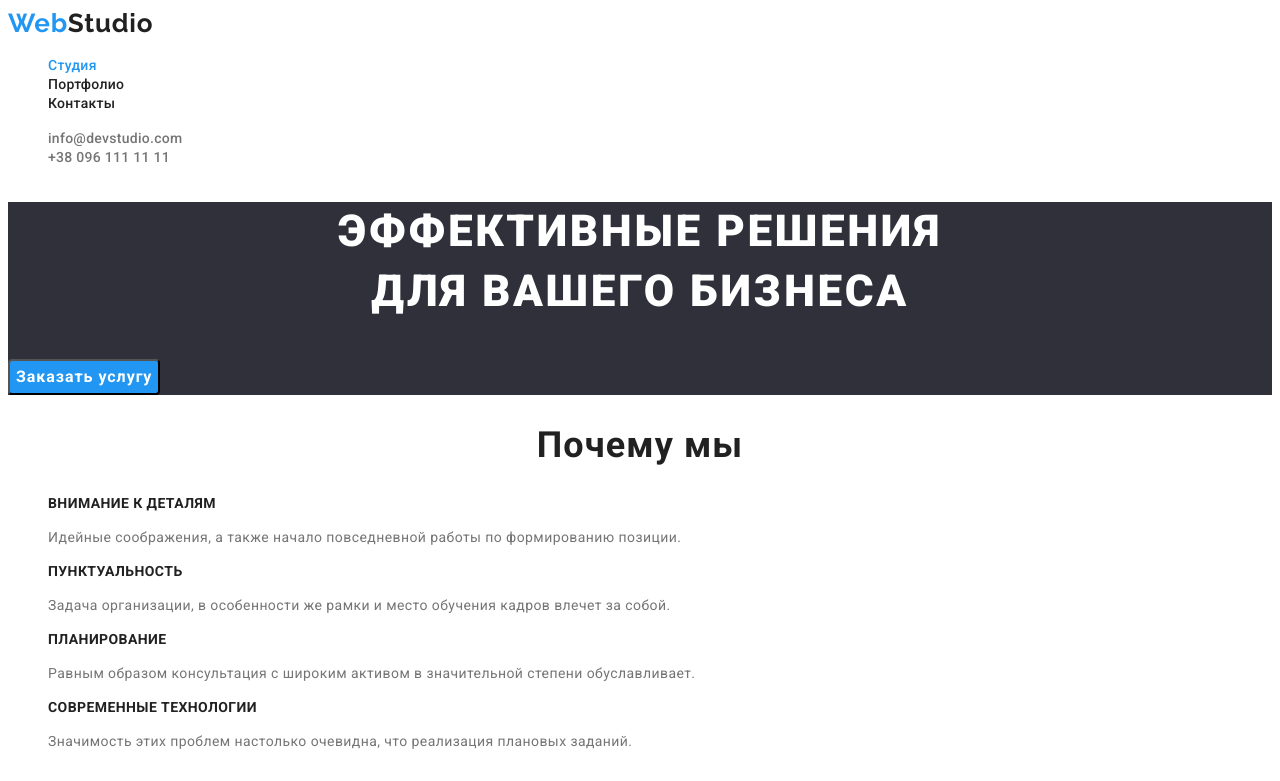
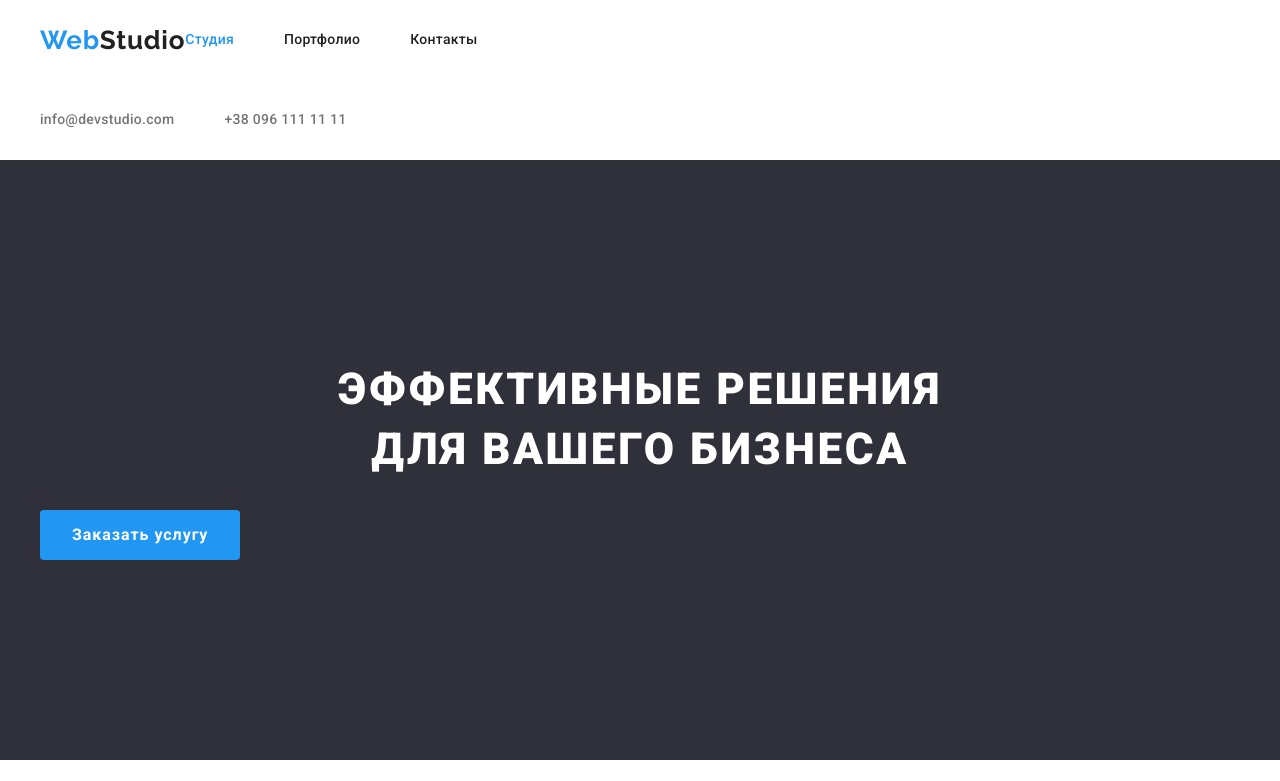
Before and after one commit to Anna-3008/goit-markup-hw-03, a plain HTML site: page index.html in a window 1280 px wide. Shown: the top 781 px of the page. Drawn offline with Linux system fonts and the light colour scheme.

Commit message:
Добавляет разметку макета

```diff
--- a/css/styles.css
+++ b/css/styles.css
@@ -9,9 +9,15 @@
 }
 
 body {
+  margin: 0;
   color: var(--primary-text-color);
   background-color: var(--primary-white-color);
   font-family: Roboto, sans-serif;
+}
+
+h1,h2,h3,p,ul {
+  margin: 0;
+  padding: 0;
 }
 
 .list {
@@ -32,15 +38,41 @@ body {
   color: var(--primary-text-color);
 }
 
+/* Main nav */
+
+.main-nav {
+  display: flex;
+  align-items: center;
+}
+
+.container {
+  width: 1200px;
+  margin: 0 auto;
+}
+
 /* Site nav */
 
+.site-nav {
+  display: flex;
+}
+
+.site-nav .item:not(:last-child) {
+   margin-right: 50px;
+}
+
 .site-nav .link {
+
+  display: block;
+  padding-top: 32px;
+  padding-bottom: 32px;
+
   color: var(--primary-text-color);
   font-weight: 500;
   font-size: 14px;
   line-height: 1.14;
   letter-spacing: 0.02em;
   text-decoration: none;
+
 }
 
 .site-nav .link:hover,
@@ -52,7 +84,19 @@ body {
   color: var(--accent-color);
 }
 
+.auth-nav {
+  display: flex;
+}
+
+.auth-nav .item + .item {
+  margin-left: 50px;
+}
+
 .auth-nav .link {
+  display: block;
+  padding-top: 32px;
+  padding-bottom: 32px;
+
   color: var(--text-color);
   font-weight: 500;
   font-size: 14px;
@@ -68,8 +112,10 @@ body {
 
 /* Hero */
 
-.hero, .footer {
+.hero {
   background: var(--background-color);
+  text-align: center;
+  height: 600px;
 }
 
 .hero-title {
@@ -80,6 +126,9 @@ body {
   text-align: center;
   letter-spacing: 0.06em;
   text-transform: uppercase;
+
+  padding-top: 200px;
+  margin-bottom: 30px;
 }
 
 .button {
@@ -96,6 +145,9 @@ body {
 
   cursor: pointer;
   border-radius: 4px;
+  border: transparent;
+  padding: 10px 32px;
+  min-width: 200px;
 }
 
 /* Features */
@@ -114,9 +166,16 @@ body {
   line-height: 1.14;
   letter-spacing: 0.03em;
   text-transform: uppercase;
+
+  margin-bottom: 10px;
 }
 
 /* Section */
+
+.section {
+  padding-top: 94px;
+  padding-bottom: 94px;
+}
 
 .section-title {
   font-weight: bold;
@@ -124,6 +183,8 @@ body {
   line-height: 1.16;
   text-align: center;
   letter-spacing: 0.03em;
+
+  margin-bottom: 50px;
 }
 
 /* Team */
@@ -147,6 +208,8 @@ body {
   line-height: 1.19;
   text-align: center;
   letter-spacing: 0.03em;
+
+  margin-bottom: 10px;
 }
 
 /* Portfolio */
@@ -163,6 +226,8 @@ body {
 
   cursor: pointer;
   border-radius: 4px;
+  border: transparent;
+  padding: 6px 22px;
 }
 
 .filtr .link:hover,
@@ -186,6 +251,12 @@ body {
 }
 
 /* Footer */
+
+.footer {
+  background: var(--background-color);
+  padding-top: 60px;
+  padding-bottom: 60px;
+}
 
 .logo-footer {
   color: var(--primary-white-color);
--- a/index.html
+++ b/index.html
@@ -14,34 +14,39 @@
 <body>
     <!-- Шапка сайта -->
     <header>
-        <nav>
+        <div class="container">
+            <nav class="main-nav">
                 <a href="/" class="logo">Web<span class="logo-header">Studio</span></a>
                 <ul class="site-nav list">
-                <li><a href="./index.html" class="link current">Студия</a></li>
-                <li><a href="./portfolio.html" class="link">Портфолио</a></li>
-                <li><a href="" class="link">Контакты</a></li>
+                    <li class="item"><a href="./index.html" class="link current">Студия</a></li>
+                    <li class="item"><a href="./portfolio.html" class="link">Портфолио</a></li>
+                    <li class="item"><a href="" class="link">Контакты</a></li>
                 </ul>
             </nav>
             <ul class="auth-nav list">
-            <li>
+                 <li class="item">
                     <a href="mailto:info@devstudio.com" class="link">info@devstudio.com</a>
                 </li>
-            <li>
+                <li class="item">
                     <a href="tell:+380961111111" class="link">+38 096 111 11 11</a>
                 </li>
             </ul>
+        </div>
     </header>
 
     <main>
         <!-- Герой -->
         <section class="hero">
+            <div class="container">
                 <h1 class="hero-title">Эффективные решения<br /> для вашего бизнеса</h1>
                 <button type="button" class="button">Заказать услугу</button>
+            </div>
         </section>
 
         <!-- Преимущества -->
 
-        <section>
+        <section class="section">
+            <div class="container">
                 <h2 class="section-title">Почему мы</h2>
                 <ul class="feature-list list">
                     <li>
@@ -61,11 +66,13 @@
                         <p>Значимость этих проблем настолько очевидна, что реализация плановых заданий.</p>
                     </li>
                 </ul>
+            </div>
         </section>
 
         <!-- Что делаем -->
 
-        <section>
+        <section class="section">
+            <div class="container">
                 <h2 class="section-title">Чем мы занимаемся</h2>
                 <ul class="list">
                     <li>
@@ -78,11 +85,13 @@
                         <img src="./images/box3.jpg" alt="Дизайн" width="370">
                     </li>
                 </ul>
+            </div>
         </section>
 
         <!-- Команда -->
 
-        <section class="section-team">
+        <section class="section section-team">
+            <div class="container">
                 <h2 class="section-title">Наша команда</h2>
                 <ul class="team-list list">
                     <li>
@@ -106,12 +115,14 @@
                         <p>UI Designer</p>
                     </li>
                 </ul>
+            </div>
         </section>
     </main>
 
     <!-- Футер -->
 
     <footer class="footer">
+        <div class="container">
             <a href="/" class="logo">Web<span class="logo-footer">Studio</span></a>
             <p class="address">
                 г. Киев, пр-т Леси Украинки, 26
@@ -126,6 +137,7 @@
                     </li>
                 </ul>
             </address>
+        </div>
     </footer>
 </body>
 
```
Also changed, not shown: portfolio.html (+5 -5 lines). Lines whose indentation alone changed are shown as unchanged.
